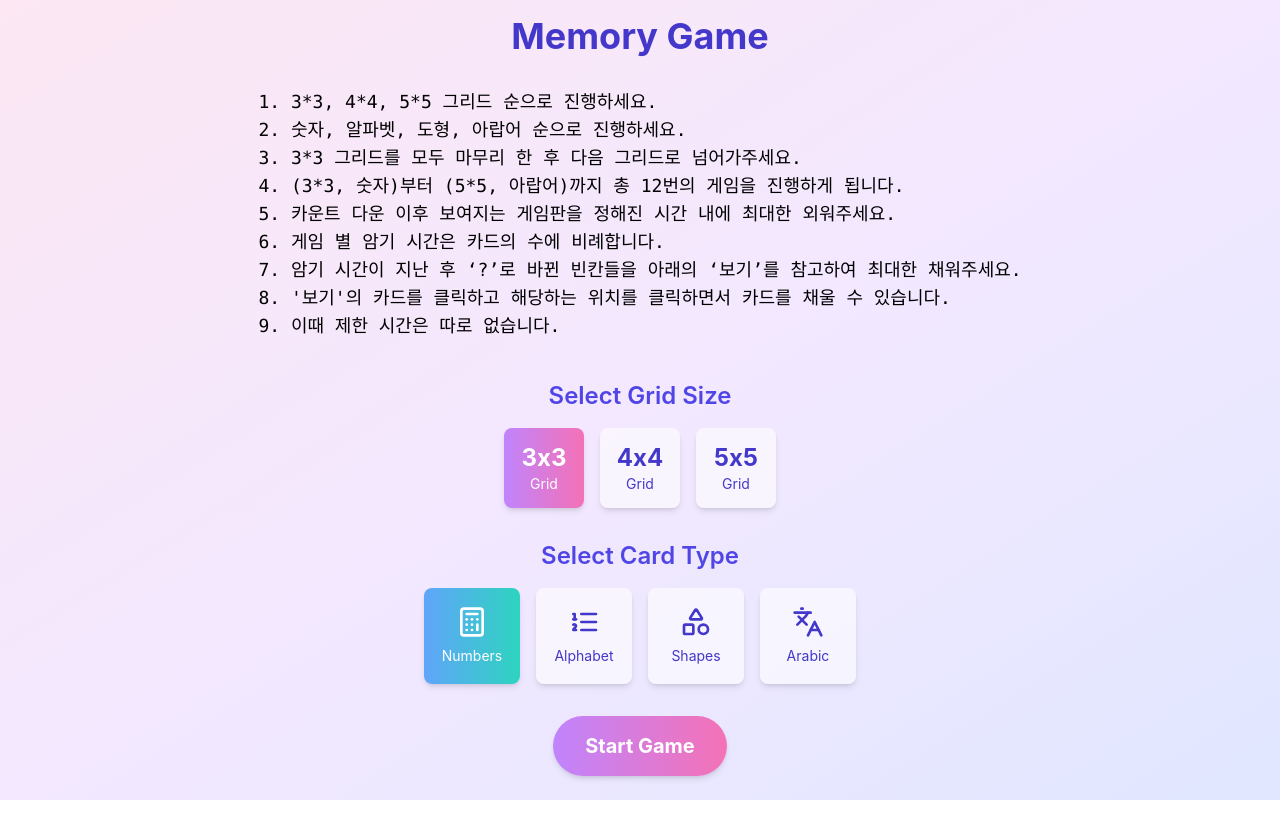
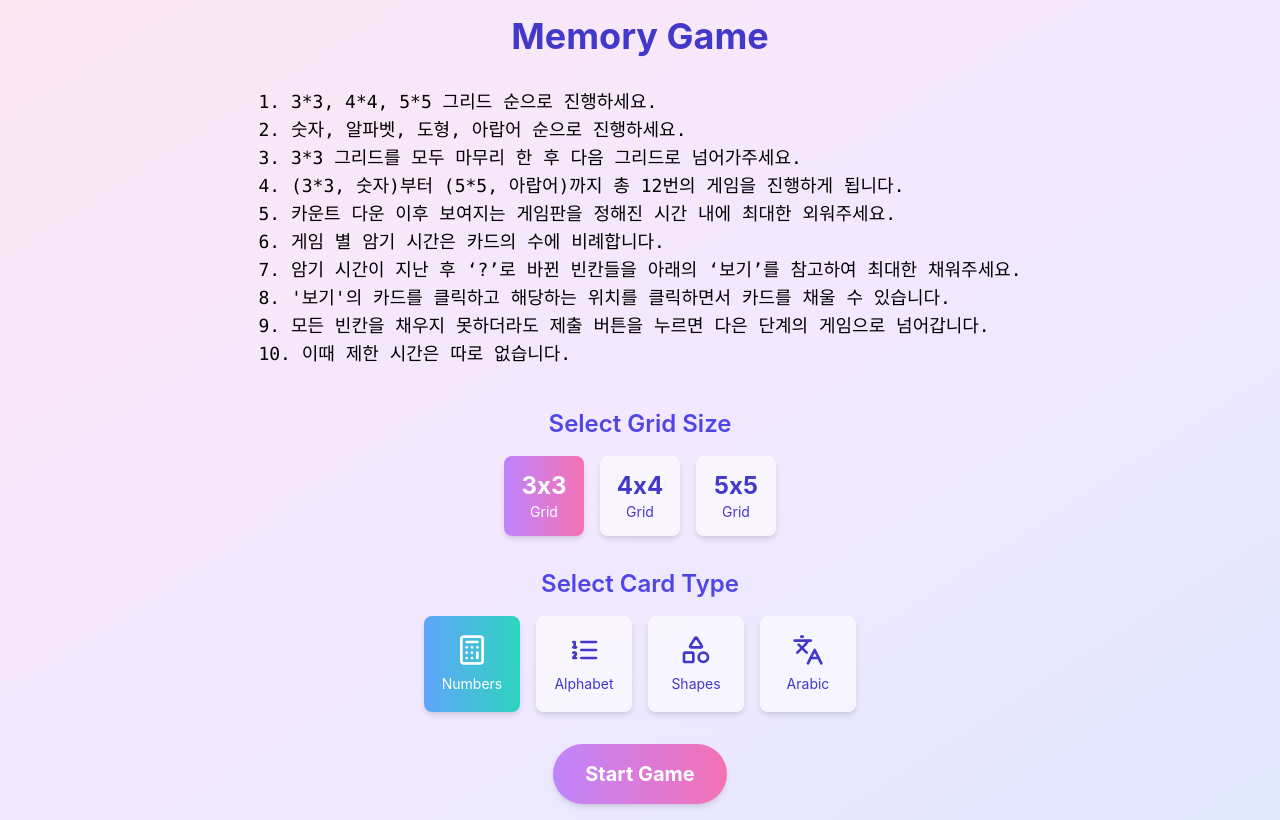
Before and after one commit to hwiy01/memory-game, a React (Create React App) app: page /memoryGame/1 in a window 1280 px wide. Built offline with nearby package versions, Linux system fonts and the light colour scheme.

Commit message:
docs:메모리 게임 지시문 추가

```diff
--- a/src/constants/instruction.js
+++ b/src/constants/instruction.js
@@ -20,6 +20,7 @@ export const levelTestInst = (
       <p>6. 게임 별 암기 시간은 카드의 수에 비례합니다.</p>
       <p>7. 암기 시간이 지난 후 ‘?’로 바뀐 빈칸들을 아래의 ‘보기’를 참고하여 최대한 채워주세요.</p>
       <p>8. '보기'의 카드를 클릭하고 해당하는 위치를 클릭하면서 카드를 채울 수 있습니다.</p>
-      <p>9. 이때 제한 시간은 따로 없습니다.</p>
+      <p>9. 모든 빈칸을 채우지 못하더라도 제출 버튼을 누르면 다은 단계의 게임으로 넘어갑니다.</p>
+      <p>10. 이때 제한 시간은 따로 없습니다.</p>
     </>
   );
```
